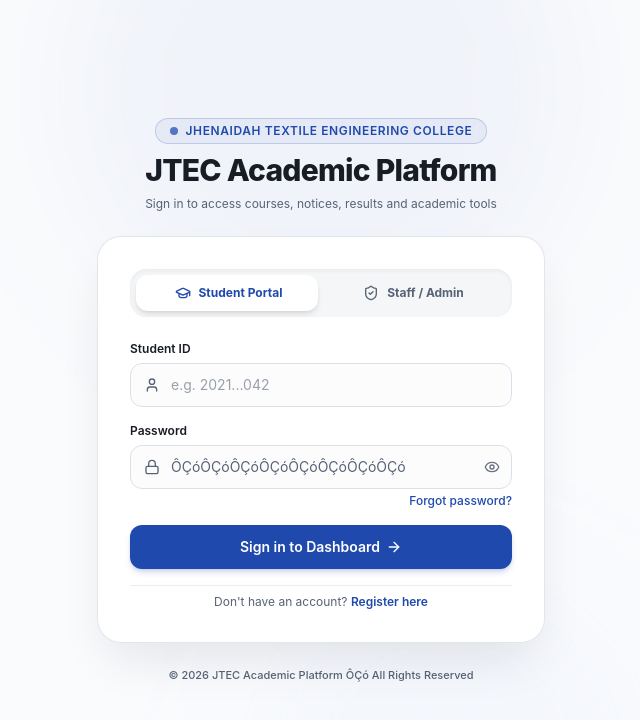
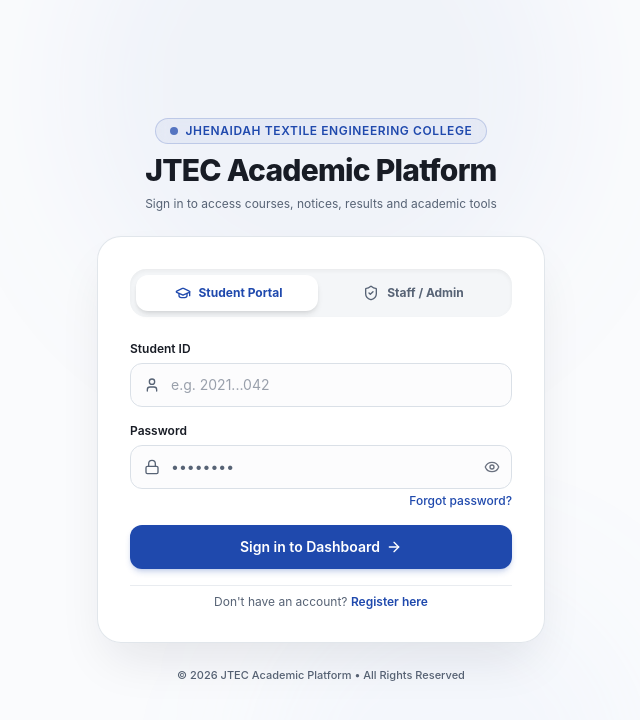
Before and after one commit to faisalhosen2000d-afk/jtec-academic-platform, a Next.js app: page / in a window 1280 px wide. Shown: the top 720 px of the page, without its empty margins (319-959 px from the left). Built offline with nearby package versions, Linux system fonts and the light colour scheme.

Commit message:
fix(auth): restore strict UTF-8 encoding for bullet characters in ModernAuthCard

```diff
--- a/src/components/StudentMaintenanceView.tsx
+++ b/src/components/StudentMaintenanceView.tsx
@@ -75,7 +75,7 @@ export function StudentMaintenanceView({ message, startTime, endTime }: Maintena
         </div>
 
         <p className="text-[11px] text-slate-400 dark:text-slate-500 mt-6">
-          Jhenaidah Textile Engineering College (JTEC) • Academic Services
+          Jhenaidah Textile Engineering College (JTEC) &bull; Academic Services
         </p>
       </div>
     </div>
--- a/src/components/auth/ModernAuthCard.tsx
+++ b/src/components/auth/ModernAuthCard.tsx
@@ -136,7 +136,7 @@ export default function ModernAuthCard({ initialRole = "student" }: { initialRol
                     <PasswordInput
                       id="home_student_password"
                       name="password"
-                      placeholder="ÔÇóÔÇóÔÇóÔÇóÔÇóÔÇóÔÇóÔÇó"
+                      placeholder="••••••••"
                       autoComplete="current-password"
                       required
                       className="pl-10 h-11 rounded-xl bg-muted/20 text-sm focus:bg-background focus:border-primary focus:ring-4 focus:ring-primary/15 transition-all"
@@ -205,7 +205,7 @@ export default function ModernAuthCard({ initialRole = "student" }: { initialRol
                     <PasswordInput
                       id="home_staff_password"
                       name="password"
-                      placeholder="ÔÇóÔÇóÔÇóÔÇóÔÇóÔÇóÔÇóÔÇó"
+                      placeholder="••••••••"
                       autoComplete="current-password"
                       required
                       className="pl-10 h-11 rounded-xl bg-muted/20 text-sm focus:bg-background focus:border-primary focus:ring-4 focus:ring-primary/15 transition-all"
@@ -246,7 +246,7 @@ export default function ModernAuthCard({ initialRole = "student" }: { initialRol
 
         {/* Footer info */}
         <p className="mt-6 text-center text-[11px] font-medium text-muted-foreground">
-          &copy; {new Date().getFullYear()} JTEC Academic Platform ÔÇó All Rights Reserved
+          &copy; {new Date().getFullYear()} JTEC Academic Platform • All Rights Reserved
         </p>
       </div>
     </main>
```
